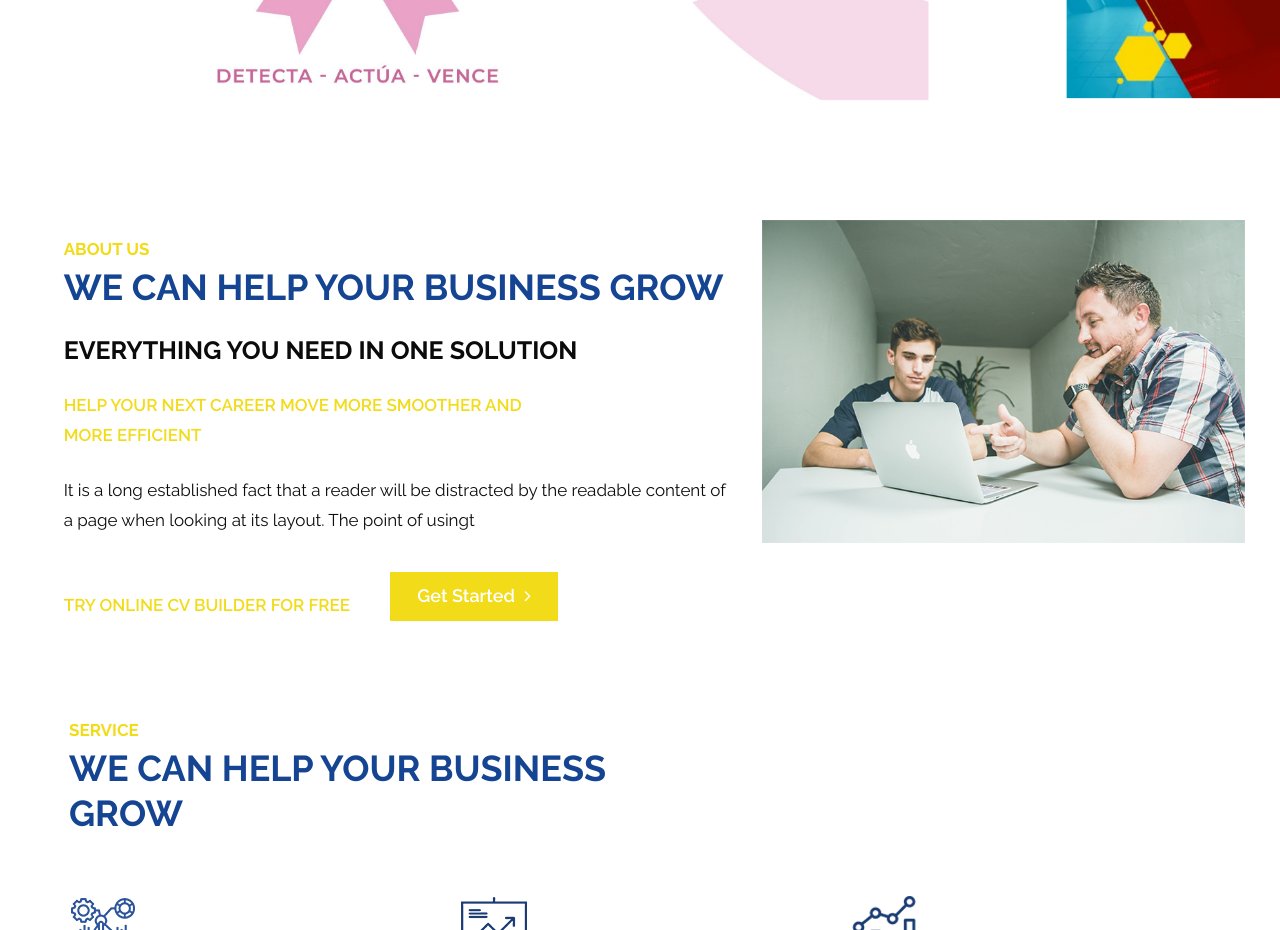
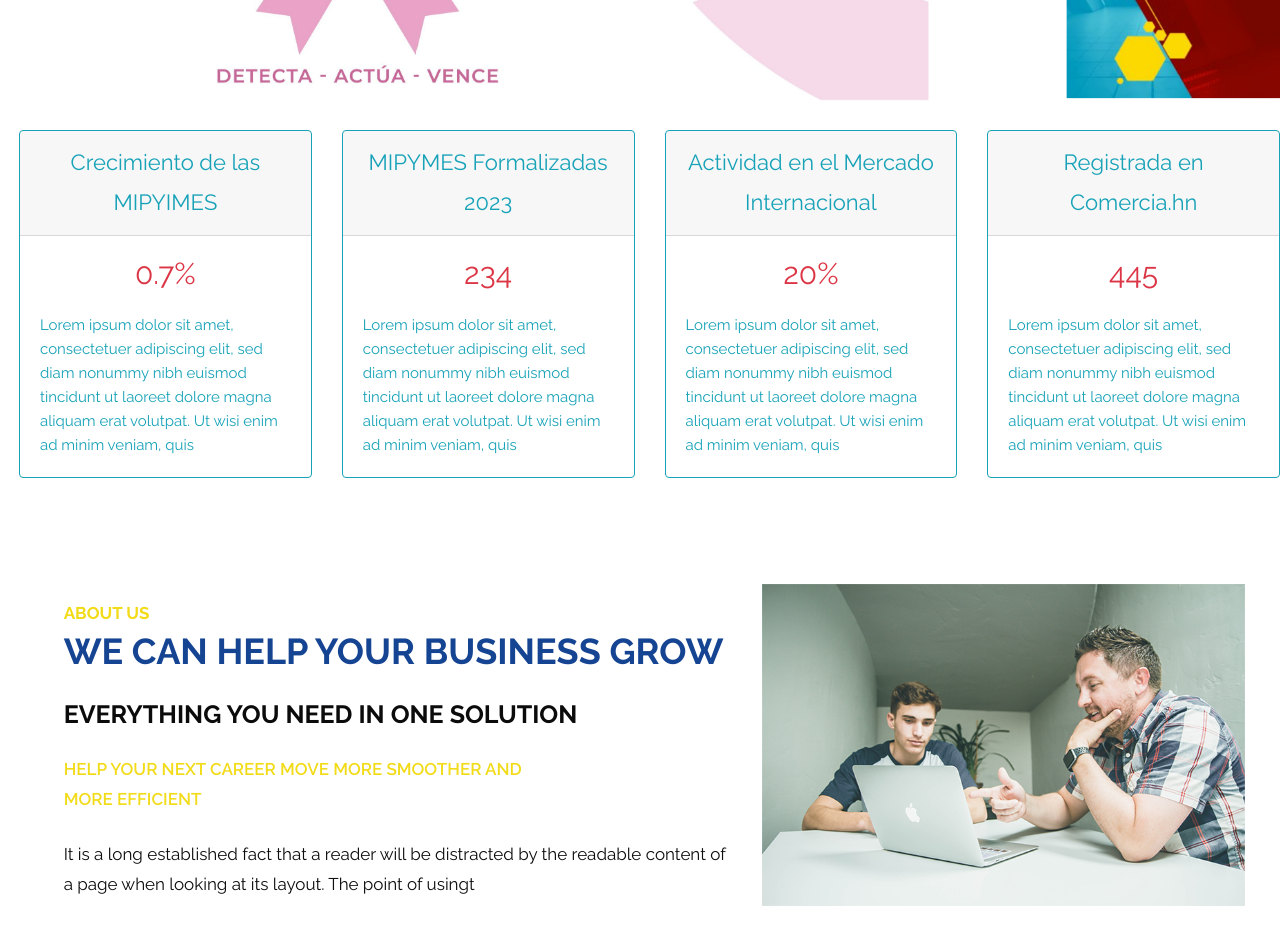
Before and after one commit to fredy-martinez/Observatorio-SENPRENDE, a plain HTML site: page index.html in a window 1280 px wide. Shown: the part 1180-2110 px from the top of the page. Drawn offline with nearby package versions, Linux system fonts and the light colour scheme.

Commit message:
Agregué cards en el index

```diff
--- a/index.html
+++ b/index.html
@@ -253,6 +253,63 @@
       </div>
    </div>
    <!-- end portfolio section -->
+
+   <div class="card-deck ml-1">
+      <!-- ! Crecimiento de las MIPYMES Card -->
+      <div class="card border-info mb-3" style="width: 22rem;">
+         <div class="card-header text-center text-info" style="font-size: 22px;">Crecimiento de las MIPYIMES</div>
+         <div class="card-body text-info">
+            <h5 class="card-title text-danger text-center" style="font-size: 30px;">0.7%</h5>
+            <p class="card-text">
+               Lorem ipsum dolor sit amet, consectetuer adipiscing elit, sed
+               diam nonummy nibh euismod tincidunt ut laoreet dolore magna
+               aliquam erat volutpat. Ut wisi
+               enim ad minim veniam, quis
+            </p>
+         </div>
+       </div>
+      <!-- ! MIPYMES Formalizadas 2023 Card -->
+       <div class="card border-info mb-3" style="width: 22rem;">
+         <div class="card-header text-center text-info" style="font-size: 22px;">MIPYMES Formalizadas 2023</div>
+         <div class="card-body text-info">
+            <h5 class="card-title text-danger text-center" style="font-size: 30px;">234</h5>
+            <p class="card-text">
+               Lorem ipsum dolor sit amet, consectetuer adipiscing elit, sed
+               diam nonummy nibh euismod tincidunt ut laoreet dolore magna
+               aliquam erat volutpat. Ut wisi
+               enim ad minim veniam, quis
+            </p>
+         </div>
+       </div>
+
+       <!-- ! Actividad en el mercado internacional Card -->
+       <div class="card border-info mb-3" style="width: 22rem;">
+         <div class="card-header text-center text-info" style="font-size: 22px;">Actividad en el Mercado Internacional</div>
+         <div class="card-body text-info">
+            <h5 class="card-title text-danger text-center" style="font-size: 30px;">20%</h5>
+            <p class="card-text">
+               Lorem ipsum dolor sit amet, consectetuer adipiscing elit, sed
+               diam nonummy nibh euismod tincidunt ut laoreet dolore magna
+               aliquam erat volutpat. Ut wisi
+               enim ad minim veniam, quis
+            </p>
+         </div>
+       </div>
+
+       <!-- ! Registrada en Comercia.hn Card -->
+       <div class="card border-info mb-3" style="width: 22rem;">
+         <div class="card-header text-center text-info" style="font-size: 22px;">Registrada en Comercia.hn</div>
+         <div class="card-body text-info">
+            <h5 class="card-title text-danger text-center" style="font-size: 30px;">445</h5>
+            <p class="card-text">
+               Lorem ipsum dolor sit amet, consectetuer adipiscing elit, sed
+               diam nonummy nibh euismod tincidunt ut laoreet dolore magna
+               aliquam erat volutpat. Ut wisi
+               enim ad minim veniam, quis
+            </p>
+         </div>
+       </div>
+   </div>
 
    <!-- about section -->
    <div id="about" class="about">
```
Also changed, not shown: boletines.html (+7 -2 lines).
